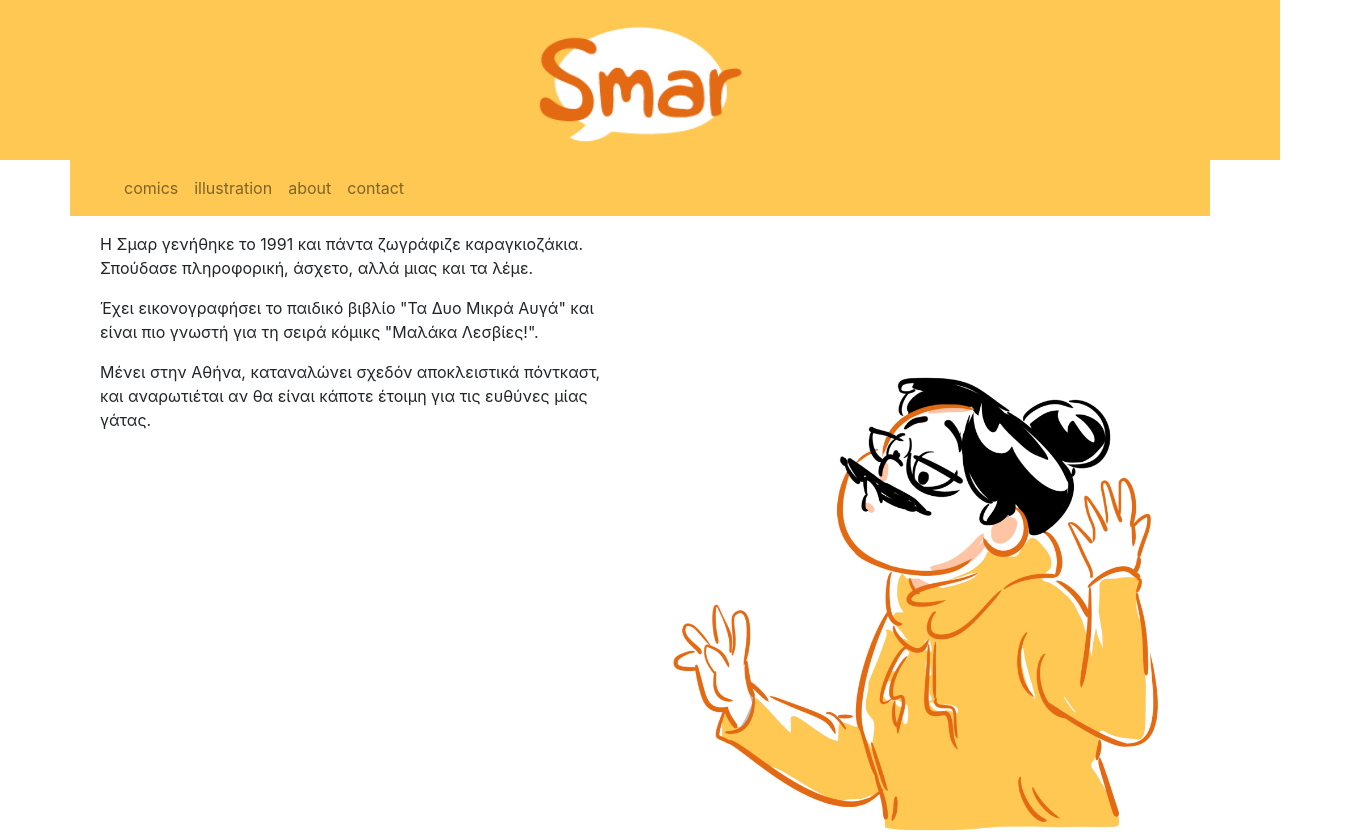
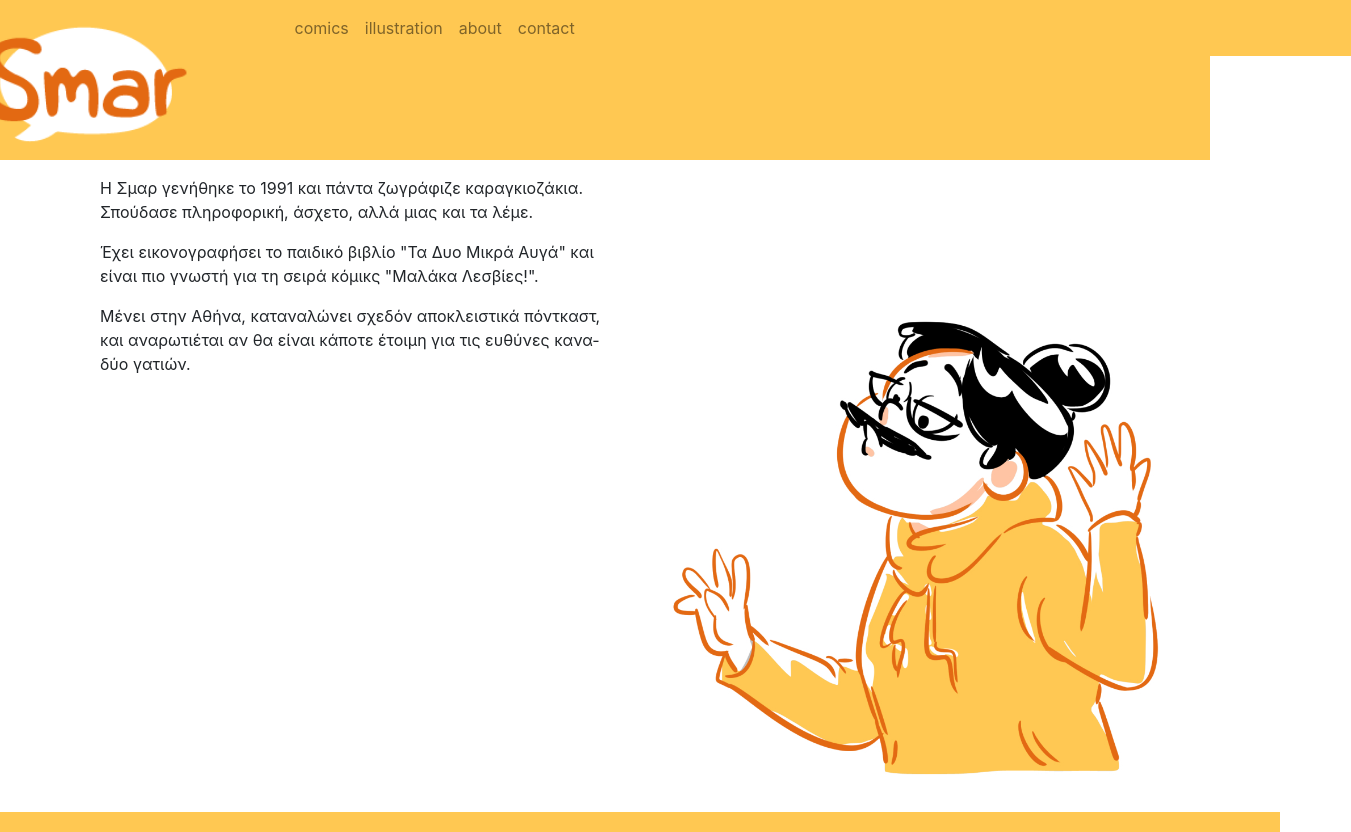
Before and after one commit to smar152/smarmakescomics, a React (Create React App) app: page /about in a window 1280 px wide. Shown: the top 832 px of the page, 1351 px wide, since content can reach past the window. Built offline with nearby package versions, Linux system fonts and the light colour scheme.

Commit message:
moving menu to header component

```diff
--- a/src/App.js
+++ b/src/App.js
@@ -6,7 +6,6 @@ import Home from "./Components/Home";
 import Temporary from "./Components/Temporary";
 import Header from "./common/Header.js";
 import Footer from "./common/Footer.js";
-import Navigation from "./common/Navigation.js";
 import AboutPage from "./Components/AboutPage.js";
 import ContactPage from "./Components/ContactPage.js";
 import IllustrationPage from "./Components/IllustrationPage.js";
@@ -18,7 +17,6 @@ const App = (props) => {
     <>
       <Router>
         <Header />
-        <Navigation />
         <div className="content container pt-3 pb-3">
           <Switch>
             <Route exact component={Temporary} path="/" />
--- a/src/Components/AboutPage.js
+++ b/src/Components/AboutPage.js
@@ -16,7 +16,8 @@ const AboutPage = (props) => {
           </p>
           <p>
             Μένει στην Αθήνα, καταναλώνει σχεδόν αποκλειστικά πόντκαστ, και
-            αναρωτιέται αν θα είναι κάποτε έτοιμη για τις ευθύνες μίας γάτας.
+            αναρωτιέται αν θα είναι κάποτε έτοιμη για τις ευθύνες κανα-δύο
+            γατιών.
           </p>
         </div>
         <div className="col-6">
--- a/src/common/Header.js
+++ b/src/common/Header.js
@@ -1,15 +1,25 @@
 import React, { Component } from "react";
 import * as serviceWorker from "../serviceWorker";
 import { Link } from "react-router-dom";
+import Navigation from "./Navigation.js";
 
 class Header extends Component {
   state = {};
   render() {
     return (
-      <div className="header">
-        <Link to="/home/">
-          <img src={process.env.PUBLIC_URL + "/img/Logo.png"} />
-        </Link>
+      <div className="header container">
+        <div className="row">
+          <div className="col-12">
+            <Link to="/home/">
+              <img src={process.env.PUBLIC_URL + "/img/Logo.png"} />
+            </Link>
+          </div>
+        </div>
+        <div className="col-12">
+          <div className="row">
+            <Navigation />
+          </div>
+        </div>
       </div>
     );
   }
```
